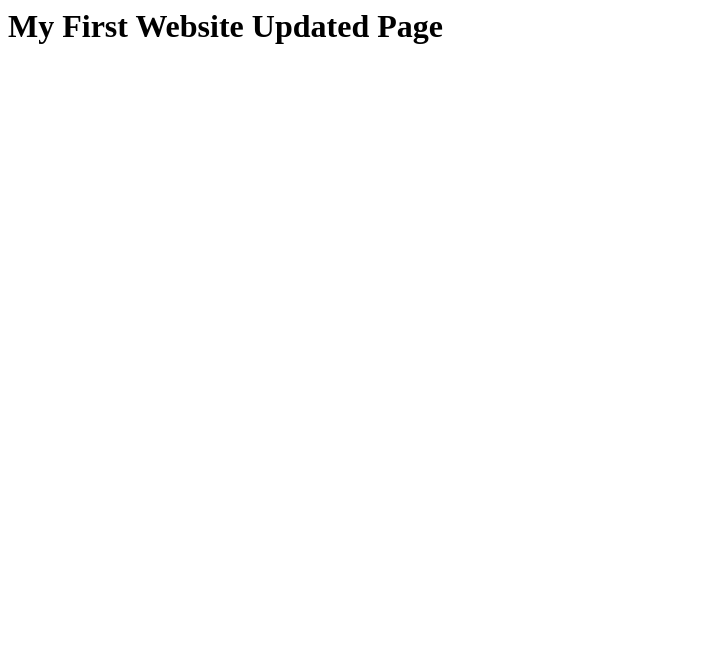
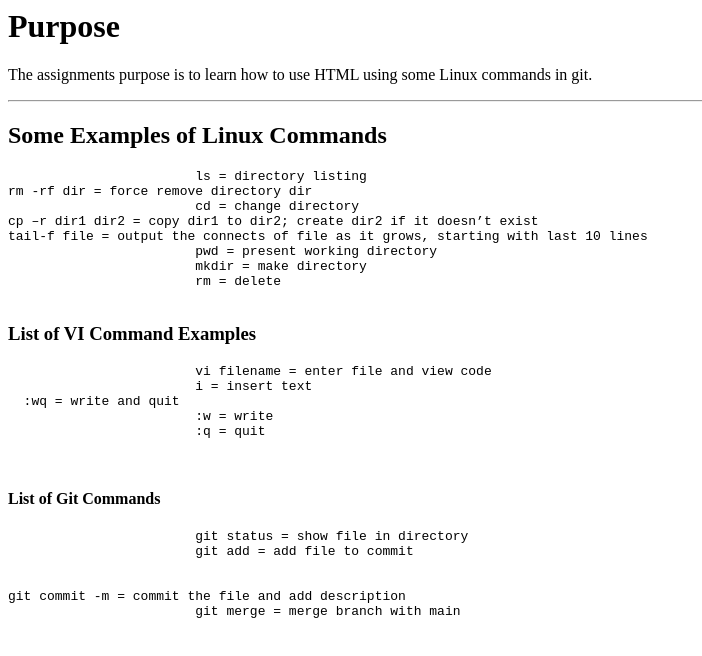
Before and after one commit to sehrishsaeed/IS601F21FirstWebsite-, a plain HTML site: page index.html in a window 1280 px wide. Shown: the whole page, without its empty margins (0-702 px from the left). Drawn offline with Linux system fonts and the light colour scheme.

Commit message:
Update index.html

```diff
--- a/index.html
+++ b/index.html
@@ -3,6 +3,37 @@
 			<title>My First Website</title>
 		</head>
 		<body>
-		<h1>My First Website Updated Page</h1>
+			<h1>Purpose</h1>
+			<p>The assignments purpose is to learn how to use HTML using some Linux commands in git. </p>
+			<hr>
+			<h2>Some Examples of Linux Commands</h2>
+			<pre>
+			ls = directory listing
+rm -rf dir = force remove directory dir
+			cd = change directory
+cp –r dir1 dir2 = copy dir1 to dir2; create dir2 if it doesn’t exist
+tail-f file = output the connects of file as it grows, starting with last 10 lines
+			pwd = present working directory
+			mkdir = make directory
+			rm = delete
+			</pre>
+			<h3>List of VI Command Examples</h3>
+	                <pre>
+	                vi filename = enter file and view code
+	                i = insert text
+  :wq = write and quit
+	                :w = write
+	                :q = quit
+
+	                </pre>
+			<h4>List of Git Commands</h4>
+	                <pre>
+	                git status = show file in directory
+	                git add = add file to commit
+
+
+git commit -m = commit the file and add description
+	                git merge = merge branch with main
+	                </pre>
 		</body>
 	</html>
```
Lines whose indentation alone changed are shown as unchanged.
